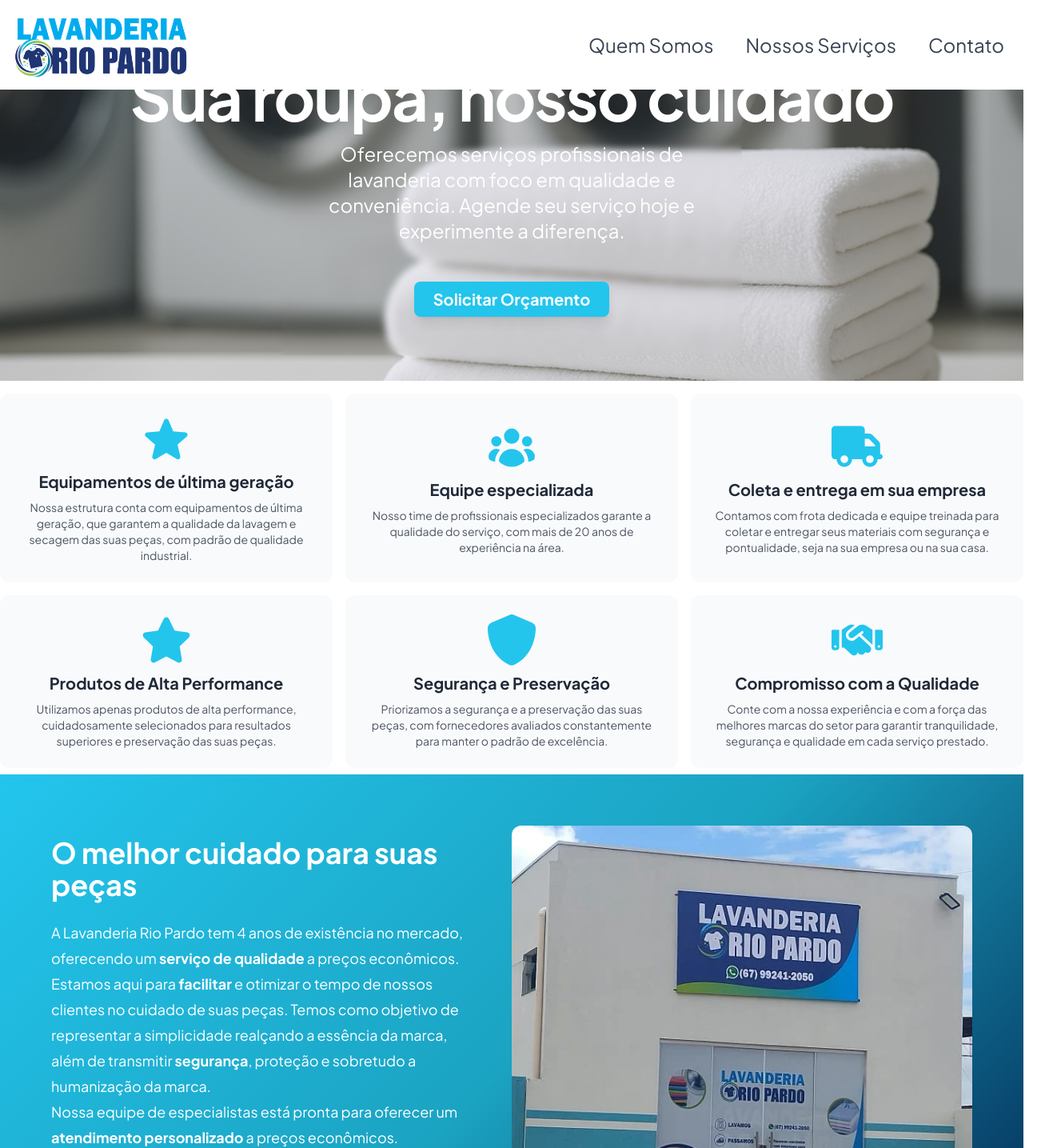
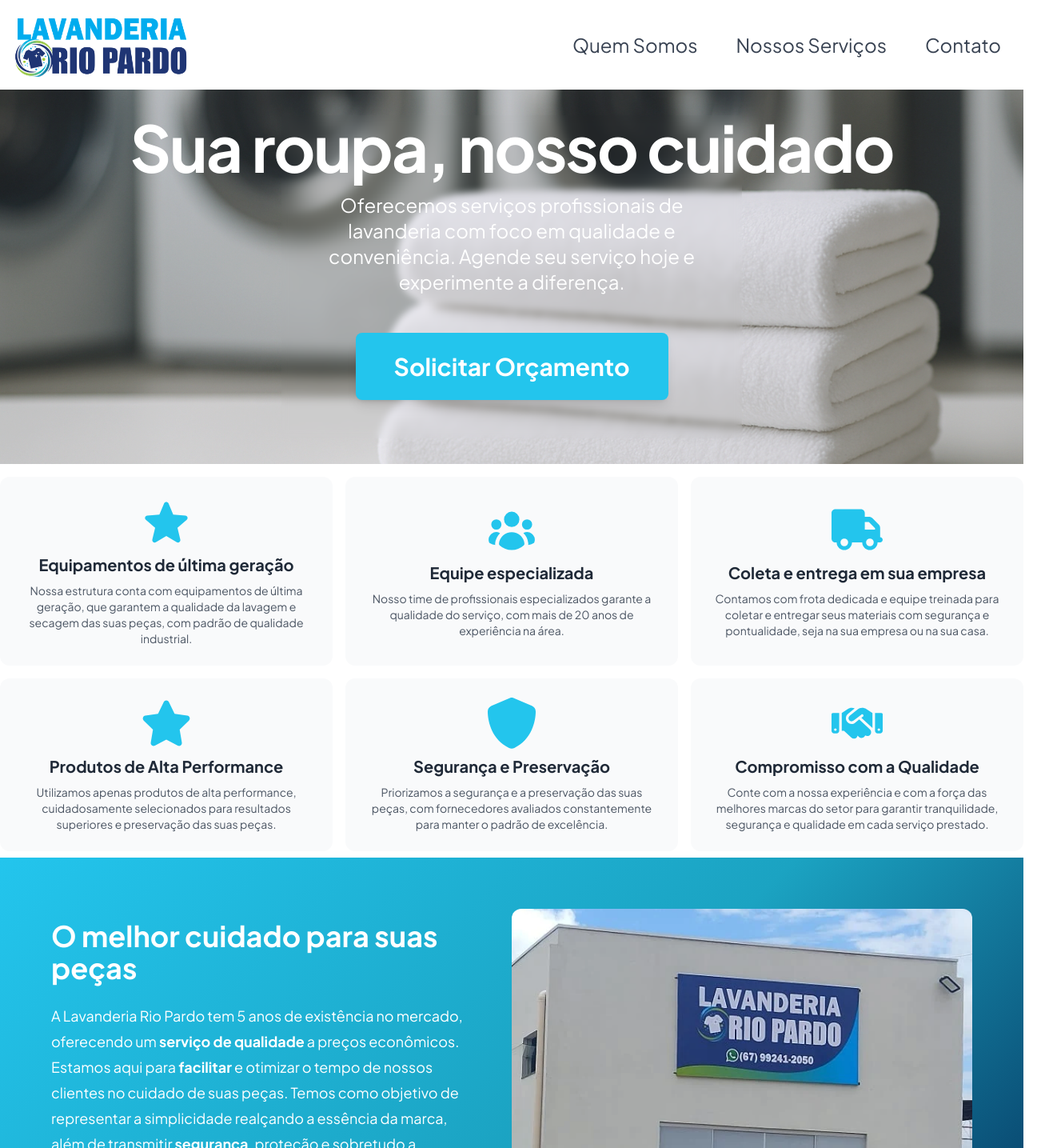
Before and after one commit to ramosdanyela/lavanderiariopardo, a Next.js app: page / in a window 1280 px wide. Shown: the top 1435 px of the page at 80% size, 1312 px wide, since content can reach past the window. Built offline with nearby package versions, Linux system fonts and the light colour scheme.

Commit message:
hover color change

```diff
--- a/app/quemsomos/page.js
+++ b/app/quemsomos/page.js
@@ -66,7 +66,7 @@ export default function QuemSomos() {
             Lavanderia Rio Pardo
           </p>
           <p className="mt-8 text-base md:text-lg lg:text-xl text-gray-600 leading-relaxed">
-            A Lavanderia Rio Pardo tem 4 anos de existência no mercado,
+            A Lavanderia Rio Pardo tem 5 anos de existência no mercado,
             oferecendo um serviço de qualidade a preços econômicos. Estamos aqui
             para facilitar e otimizar o tempo de nossos clientes no cuidado de
             suas peças.
@@ -77,8 +77,8 @@ export default function QuemSomos() {
             sobretudo a humanização da marca.
           </p>
           <p className="mt-4 text-base md:text-lg lg:text-xl text-gray-600 leading-relaxed">
-            Nesses 4 anos alcançamos um grande público, com destaque para as
-            as empresas instaladas na nossa cidade para o Projeto Cerrado, empresas que vem sendo clientes fiés em nossa jornada.
+            Nesses 5 anos alcançamos um grande público, com destaque para as
+            as empresas instaladas na nossa cidade para o Projeto Cerrado, empresas que vem sendo clientes fiéis em nossa jornada.
           </p>
         </div>
 
--- a/components/HomePage.js
+++ b/components/HomePage.js
@@ -252,7 +252,7 @@ export default function Home() {
     <div className="flexbox-master flex flex-col w-full bg-[#ffff]">
       {/* Hero card */}
       <div
-        className="herocard hero-bg items-center flex flex-col bg-cover md:mb-4 gap-4 lg:gap-12 pt-10 pb-12 md:py-8 lg:pt-20"
+        className="herocard hero-bg items-center flex flex-col bg-cover md:mb-4 gap-4 lg:gap-12 pt-10 pb-12 md:py-8 lg:pt-36"
         style={{
           backgroundColor: "rgba(255, 255, 255, 0.1)",
           backgroundBlendMode: "overlay",
@@ -274,7 +274,7 @@ export default function Home() {
             href="https://wa.me/5567999242050"
             target="_blank"
             rel="noopener noreferrer"
-            className="mt-6 px-6 py-2 lg:mt-12 lg:mb-12 bg-[#23c5ed] text-white text-xl font-bold rounded-lg shadow-lg hover:bg-[#1ba3c2] transition"
+            className="mt-6 px-8 py-4 lg:mt-12 lg:mb-12 lg:px-12 lg:py-6 bg-[#23c5ed] text-white text-xl lg:text-3xl font-bold rounded-lg shadow-lg hover:bg-[#223569] hover:scale-105 hover:shadow-xl transition-all duration-300 transform"
           >
             Solicitar Orçamento
           </a>
@@ -300,7 +300,7 @@ export default function Home() {
             <div className="mb-1 sm:mb-2 transform transition-transform duration-300 group-hover:scale-110">
               <feature.icon
                 aria-hidden="true"
-                className="w-8 h-8 sm:w-10 sm:h-10 md:w-16 md:h-16 text-[#23c5ed]"
+                className="w-8 h-8 sm:w-10 sm:h-10 md:w-16 md:h-16 text-[#23c5ed] group-hover:text-[#223569]"
               />
             </div>
             <h3 className="text-sm sm:text-base md:text-xl font-semibold text-gray-800 text-center mb-1 sm:mb-2">
@@ -336,7 +336,7 @@ export default function Home() {
             O melhor cuidado para suas peças
           </p>
           <p className="lg:text-lg/8 md:text-md sm:text-sm text-white pt-4 ">
-            A Lavanderia Rio Pardo tem 4 anos de existência no mercado,
+            A Lavanderia Rio Pardo tem 5 anos de existência no mercado,
             oferecendo um <b>serviço de qualidade</b> a preços econômicos.
             Estamos aqui para <b>facilitar</b> e otimizar o tempo de nossos
             clientes no cuidado de suas peças. Temos como objetivo de
@@ -360,7 +360,7 @@ export default function Home() {
           <div className="flex flex-col items-center">
             <Link
               href="/quemsomos"
-              className="flex hover:bg-white hover:text-[#23c5ed] rounded-full p-2 text-bold mt-6 text-white gap-1 hover:underline transition-colors duration-300"
+              className="flex hover:bg-[#223569] hover:text-white rounded-full p-2 text-bold mt-6 text-white gap-1 hover:underline transition-colors duration-300"
             >
               Veja mais
               <svg
@@ -394,7 +394,8 @@ export default function Home() {
       {/* Flexbox2 - Nossos serviços */}
       <div
         ref={flexboxRef3}
-        className="flex flex-col gap-8 p-8 bg-white w-full mx-6 md:mx-8 lg:mx-8 rounded-xl"
+        className="flex flex-col gap-8 p-8 w-full rounded-xl"
+        style={{ backgroundColor: "#f1fbff" }}
       >
         {/* Título */}
         <div className="text-center">
@@ -413,21 +414,7 @@ export default function Home() {
               {serviceCards.map((card, idx) => (
                 <div key={idx} className="embla__slide flex-[0_0_100%] px-2">
                   <div className="bg-gradient-to-br rounded-3xl shadow-xl p-8 flex flex-col lg:flex-row items-center lg:items-start gap-8 min-h-[400px] from-white to-gray-50">
-                    {/* Lado esquerdo - Conteúdo */}
-                    <div className="flex-1 text-center lg:text-left">
-                      <div className="flex items-center justify-center lg:justify-start mb-6">
-                        <div className="bg-[#23c5ed] p-4 rounded-2xl shadow-lg">
-                          {card.icon}
-                        </div>
-                        <h3 className="ml-4 text-2xl lg:text-3xl font-bold text-gray-900">
-                          {card.title}
-                        </h3>
-                      </div>
-                      <div className="text-gray-600 text-lg leading-relaxed mb-6">
-                        {card.description}
-                      </div>
-                    </div>
-                    {/* Lado direito - Imagem */}
+                    {/* Lado esquerdo - Imagem */}
                     {card.title === "Retirada do Material" ? (
                       <div className="w-full lg:w-80 h-64 lg:h-80 rounded-2xl overflow-hidden flex items-center justify-center shadow-lg p-0 m-0">
                         <img
@@ -459,6 +446,21 @@ export default function Home() {
                         {card.image}
                       </div>
                     )}
+
+                    {/* Lado direito - Conteúdo */}
+                    <div className="flex-1 text-center lg:text-left">
+                      <div className="flex items-center justify-center lg:justify-start mb-6">
+                        <div className="bg-[#23c5ed] p-4 rounded-2xl shadow-lg">
+                          {card.icon}
+                        </div>
+                        <h3 className="ml-4 text-2xl lg:text-3xl font-bold text-gray-900">
+                          {card.title}
+                        </h3>
+                      </div>
+                      <div className="text-gray-600 text-lg leading-relaxed mb-6">
+                        {card.description}
+                      </div>
+                    </div>
                   </div>
                 </div>
               ))}
@@ -485,7 +487,7 @@ export default function Home() {
         <div className="flex flex-col items-center">
           <Link
             href="/servicos"
-            className="flex hover:bg-gray-300 rounded-full p-1 text-bold mt-2 lg:mt-6 text-[#23c5ed] gap-1 hover:underline"
+            className="flex hover:bg-[#223569] hover:text-white rounded-full p-1 text-bold mt-2 lg:mt-6 text-[#23c5ed] gap-1 hover:underline"
           >
             Veja mais
             <svg
@@ -569,28 +571,23 @@ export default function Home() {
           </h2>
 
           {/* WhatsApp */}
-          <div className="flex items-center lg:items-end gap-3 lg:mt-4">
-            <span className="text-[#011F4B] font-bold sm:text-2xl md:text-xl lg:text-2xl">
-              Faça seu orçamento:
-            </span>
-          </div>
-          <div className="flex items-center gap-3 mt-4 lg:p-2 rounded-full hover:bg-gray-300">
+          <div className="flex items-center gap-3 mt-4 lg:p-2 rounded-full hover:bg-[#223569] hover:text-white">
             <img
               src="/icons/wpp-icon.gif"
               alt="WhatsApp"
               className="w-8 h-8 rounded-full"
             />
             <a href={`https://wa.me/${phoneNumber}`}>
-              <span className="text-[#011F4B] text-2xl cursor-pointer">
+              <span className="text-[#011F4B] text-2xl cursor-pointer hover:text-[#223569]">
                 (067) 99924-2050
               </span>
             </a>
           </div>
 
           {/* Email */}
-          <div className="flex items-center gap-3 mt-3">
+          <div className="flex items-center gap-3 mt-3 hover:bg-[#223569] hover:text-white rounded-full p-2">
             <img src="/icons/email-icon.svg" alt="Email" className="w-8 h-8" />
-            <span className="text-[#011F4B] sm: lg:text-2xl">
+            <span className="text-[#011F4B] sm: lg:text-2xl hover:text-[#223569]">
               lavanderiariopardo@gmail.com.br
             </span>
           </div>
--- a/components/NavbarDesktop.js
+++ b/components/NavbarDesktop.js
@@ -27,7 +27,7 @@ const NavbarDesktop = () => {
           <li key={index}>
             <a
               href={item.link}
-              className="hover:bg-gray-300 text-gray-700 lg:text-2xl rounded-full lg:p-2 text-bold"
+              className="hover:bg-[#223569] hover:text-white hover:scale-105 hover:shadow-lg text-gray-700 lg:text-2xl rounded-full lg:p-3 text-bold transition-all duration-300 transform"
             >
               {item.name}
             </a>
--- a/components/NavbarMobile.js
+++ b/components/NavbarMobile.js
@@ -75,7 +75,7 @@ const NavbarMobile = () => {
                 <Link
                   href={item.link}
                   onClick={() => setMenuOpen(false)}
-                  className="block px-4 py-3 text-gray-700 hover:bg-gray-300 font-bold"
+                  className="block px-4 py-3 text-gray-700 hover:bg-[#223569] hover:text-white font-bold"
                 >
                   {item.name}
                 </Link>
```
